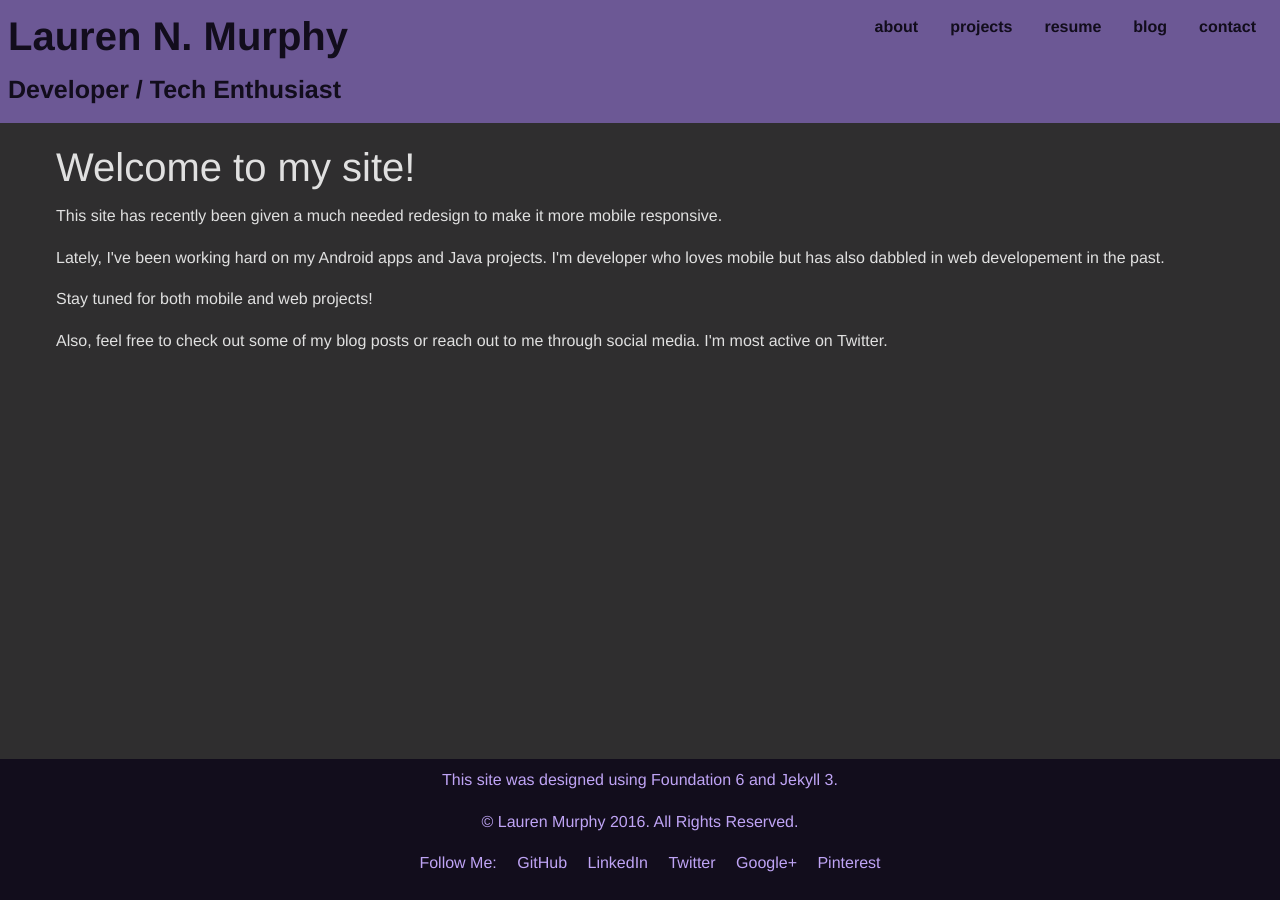
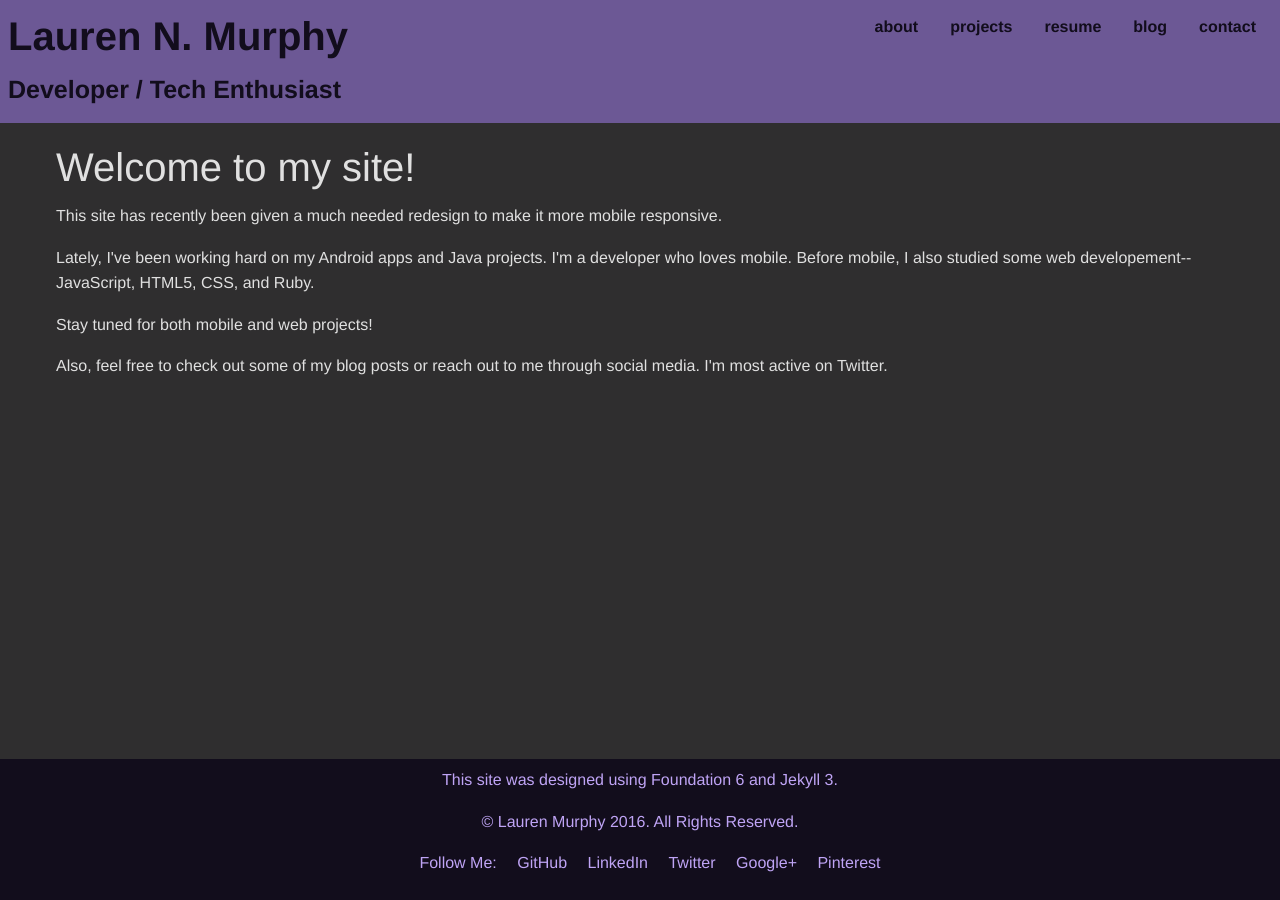
Before and after one commit to laurennor/laurennor.github.io, a Jekyll site: the page built from index.html, in a window 1280 px wide. Built offline with Jekyll 4.4.1, drawn with Linux system fonts in a browser that asks for light colours.

Commit message:
update intro

```diff
--- a/index.html
+++ b/index.html
@@ -7,7 +7,7 @@ layout: default
   <h2 class="welcome">Welcome to my site!</h2>
 
   <p>This site has recently been given a much needed redesign to make it more mobile responsive.</p>
-  <p>Lately, I've been working hard on my Android apps and Java projects. I'm developer who loves mobile but has also dabbled in web developement in the past.
+  <p>Lately, I've been working hard on my Android apps and Java projects. I'm a developer who loves mobile. Before mobile, I also studied some web developement--JavaScript, HTML5, CSS, and Ruby.
   <p>Stay tuned for both mobile and web projects!</p>
   <p>Also, feel free to check out some of my blog posts or reach out to me through social media. I'm most active on Twitter.</p>
 
```
